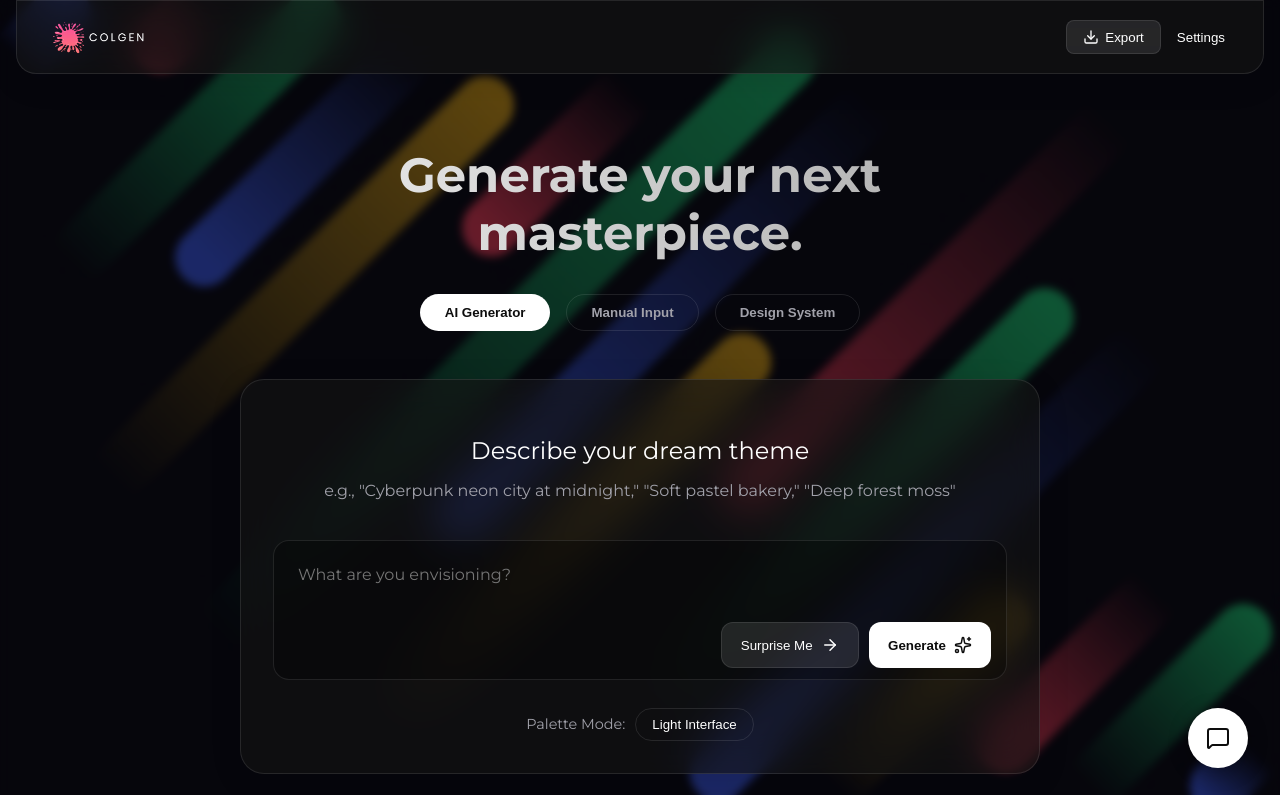
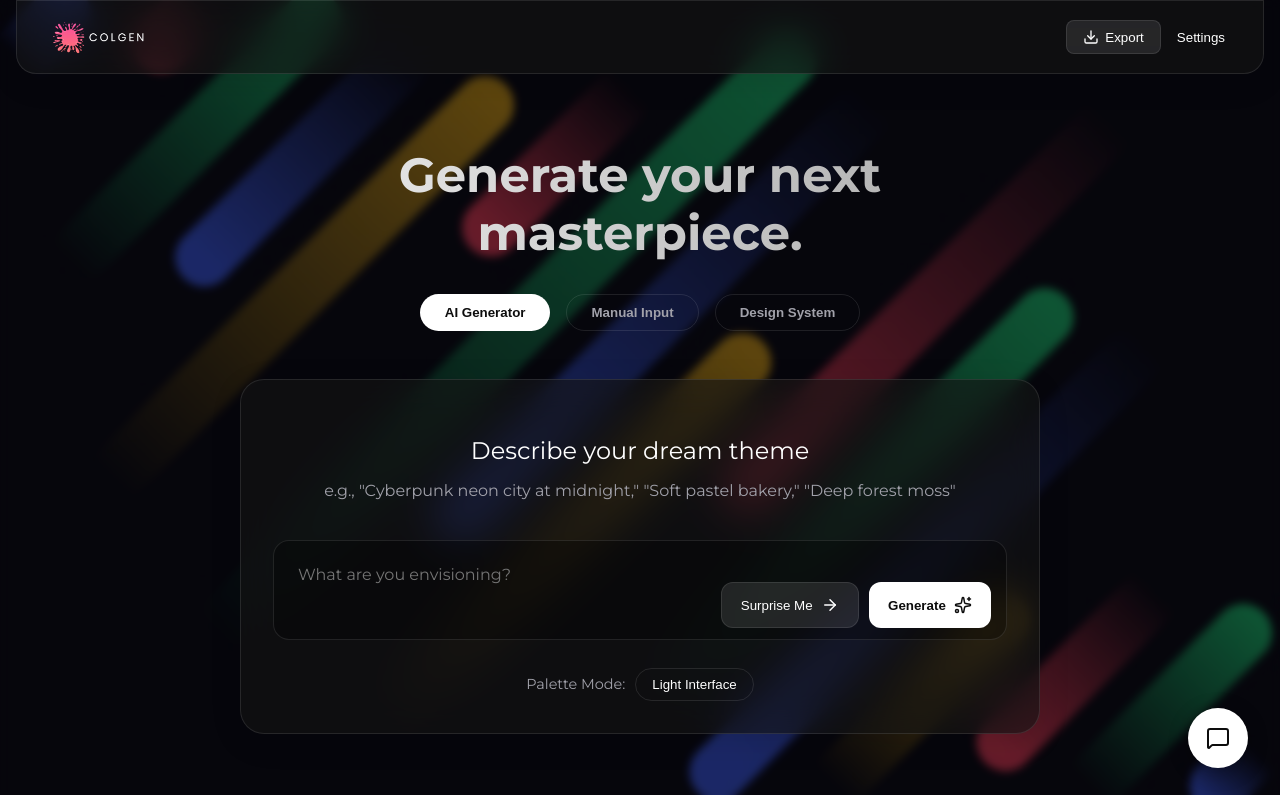
Before and after one commit to VyceeRulezU/ColGen, a React (Vite) app: page / in a window 1280 px wide. Shown: the top 795 px of the page. Built offline with nearby package versions, Linux system fonts and the light colour scheme.

Commit message:
feat: Add HeroSection component for AI-driven theme generation and palette mode toggling.

```diff
--- a/src/components/HeroSection.jsx
+++ b/src/components/HeroSection.jsx
@@ -56,7 +56,7 @@ const HeroSection = () => {
                     onChange={(e) => setPrompt(e.target.value)}
                     style={{
                         width: '100%',
-                        minHeight: '140px',
+                        minHeight: '100px',
                         padding: '1.5rem',
                         paddingRight: '4rem',
                         borderRadius: '16px',
```
